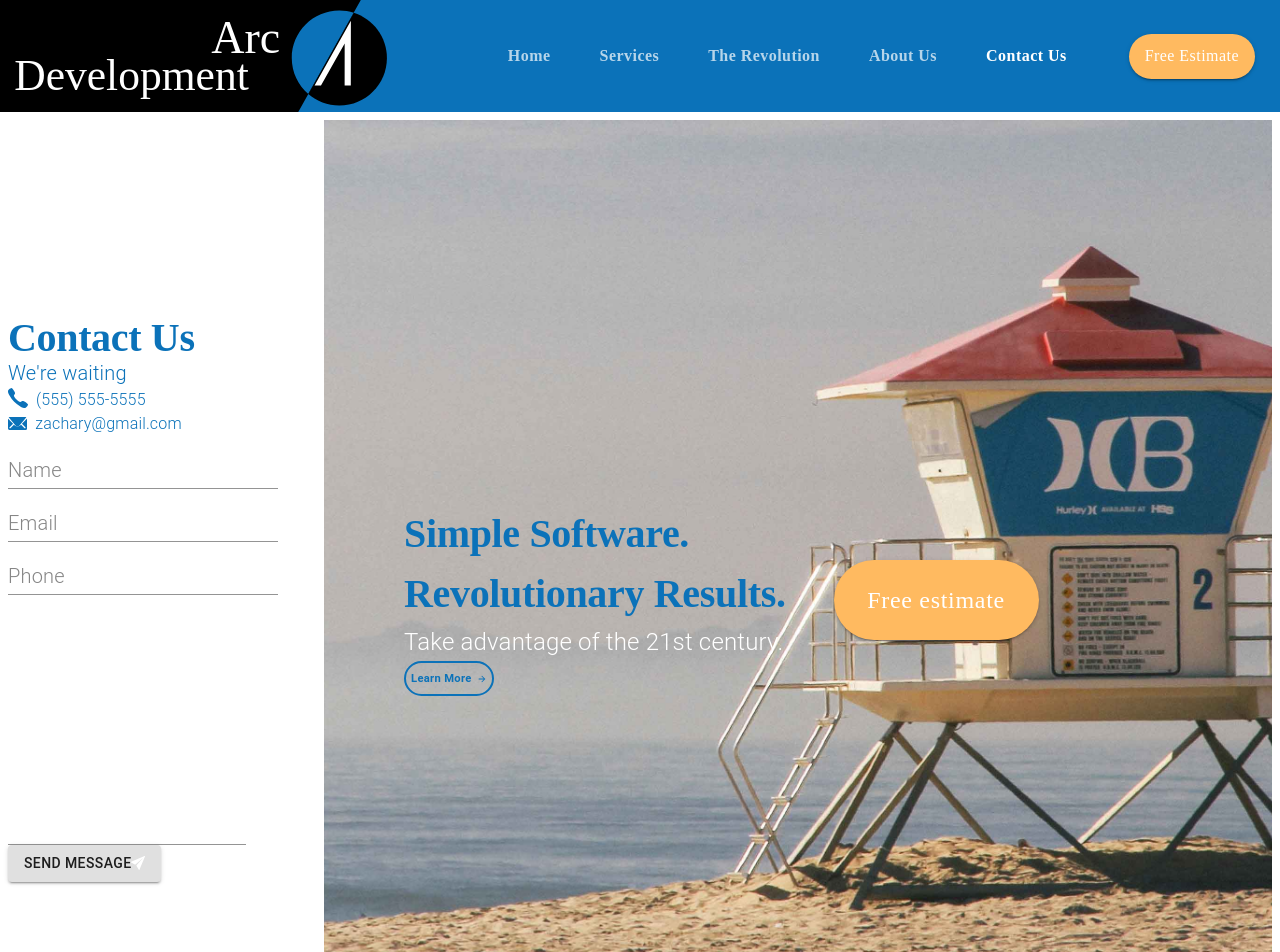
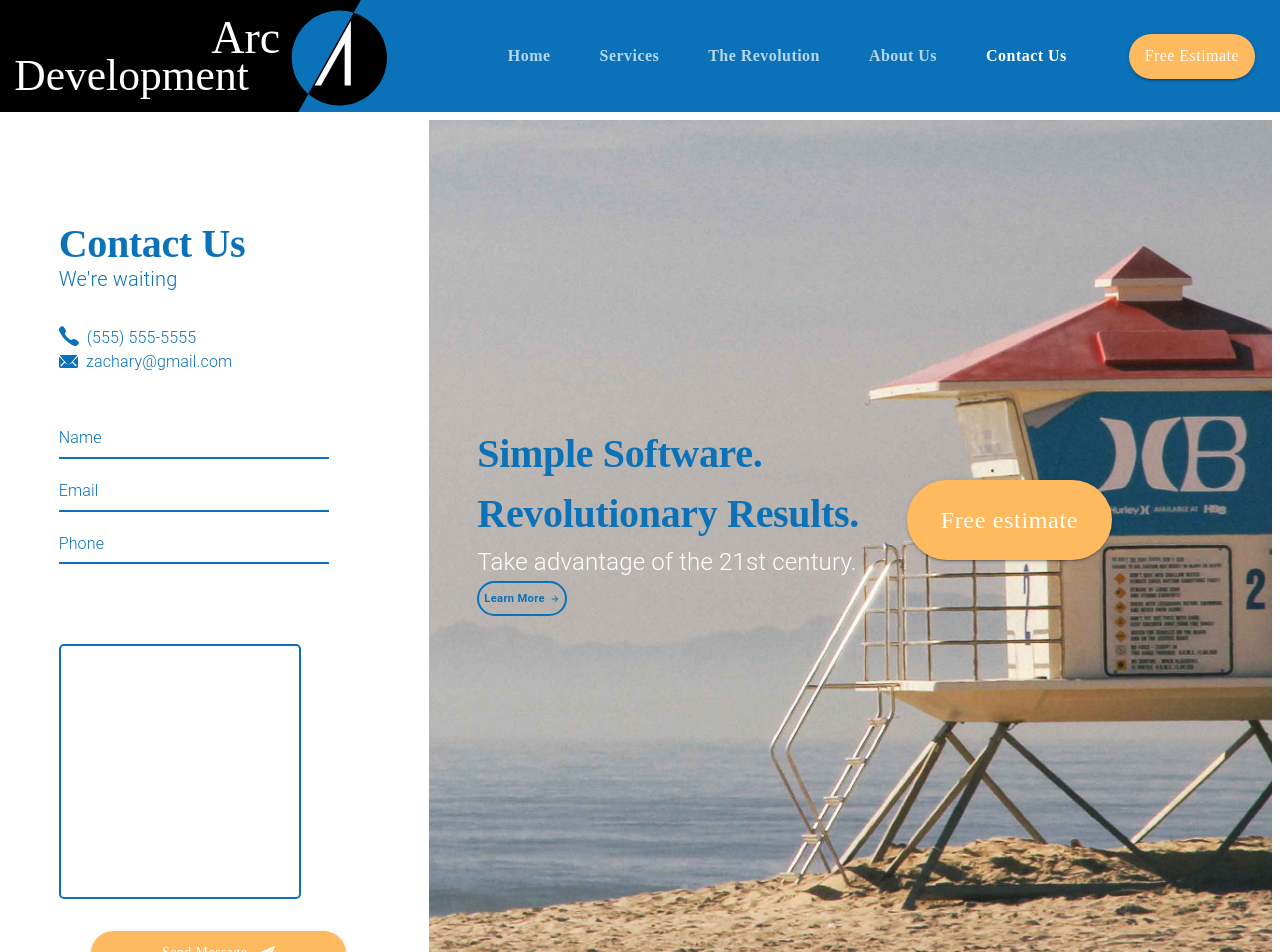
Before and after one commit to BauTancredi/arc-development, a React (Create React App) app: page /contact in a window 1280 px wide. Shown: the top 952 px of the page. Built offline with nearby package versions, Linux system fonts and the light colour scheme; the HTML template or start-up script is replaced by a standard one.

Commit message:
Styling ContactUs page

```diff
--- a/src/components/ContactUs.js
+++ b/src/components/ContactUs.js
@@ -21,6 +21,7 @@
     backgroundSize: "cover",
     backgroundRepeat: "no-repeat",
     height: "60em",
+    paddingBottom: "10em",
   },
   estimateButton: {
     ...theme.typography.estimate,
@@ -49,6 +50,22 @@
       marginBottom: "2em",
     },
   },
+  message: {
+    border: `2px solid ${theme.palette.common.blue}`,
+    marginTop: "5em",
+    borderRadius: 5,
+  },
+  sendButton: {
+    ...theme.typography.estimate,
+    borderRadius: 50,
+    height: 45,
+    width: 255,
+    backgroundColor: theme.palette.common.orange,
+    fontSize: "1 rem",
+    "&:hover": {
+      backgroundColor: theme.palette.secondary.light,
+    },
+  },
 }));
 
 const ContactUs = (props) => {
@@ -63,7 +80,17 @@
 
   return (
     <Grid container>
-      <Grid item container direction="column" lg={3} justify="center">
+      <Grid
+        item
+        container
+        direction="column"
+        lg={4}
+        xl={3}
+        justify="center"
+        alignItems="center"
+      >
+        <Grid item>
+          <Grid container direction="column">
             <Grid item>
               <Typography variant="h2" style={{ lineHeight: 1 }}>
                 Contact Us
@@ -75,9 +102,13 @@
                 We're waiting
               </Typography>
             </Grid>
-        <Grid item container>
+            <Grid item container style={{ marginTop: "2em" }}>
               <Grid item>
-            <img src={phoneIcon} alt="phone" style={{ marginRight: "0.5em" }} />
+                <img
+                  src={phoneIcon}
+                  alt="phone"
+                  style={{ marginRight: "0.5em" }}
+                />
               </Grid>
               <Grid item>
                 <Typography
@@ -88,7 +119,7 @@
                 </Typography>
               </Grid>
             </Grid>
-        <Grid item container>
+            <Grid item container style={{ marginBottom: "2em" }}>
               <Grid item>
                 <img
                   src={emailIcon}
@@ -105,22 +136,23 @@
                 </Typography>
               </Grid>
             </Grid>
-        <Grid item container>
+            <Grid item container style={{ maxWidth: "20em" }}>
               <Grid item>
                 <TextField
                   label="Name"
                   id="name"
                   value={name}
                   onChange={(e) => setName(e.target.value)}
-            ></TextField>
+                />
               </Grid>
+
               <Grid item>
                 <TextField
                   label="Email"
                   id="email"
                   value={email}
                   onChange={(e) => setEmail(e.target.value)}
-            ></TextField>
+                />
               </Grid>
               <Grid item>
                 <TextField
@@ -128,11 +160,13 @@
                   id="phone"
                   value={phone}
                   onChange={(e) => setPhone(e.target.value)}
-            ></TextField>
+                />
               </Grid>
             </Grid>
-        <Grid item>
+            <Grid item style={{ maxWidth: "20em" }}>
               <TextField
+                InputProps={{ disableUnderline: true }}
+                className={classes.message}
                 multiline
                 rows={10}
                 id="message"
@@ -140,23 +174,31 @@
                 onChange={(e) => setMessage(e.target.value)}
               />
             </Grid>
-        <Grid item>
-          <Button variant="contained">
-            Send Message <img src={airplane} alt="paper airplane" />
+            <Grid item container justify="center" style={{ marginTop: "2em" }}>
+              <Button variant="contained" className={classes.sendButton}>
+                Send Message{" "}
+                <img
+                  src={airplane}
+                  alt="paper airplane"
+                  style={{ marginLeft: "1em" }}
+                />
               </Button>
+            </Grid>
+          </Grid>
         </Grid>
       </Grid>
       <Grid
         item
         container
         className={classes.background}
-        lg={9}
+        lg={8}
+        xl={9}
         alignItems="center"
       >
         <Grid
           item
           style={{
-            marginLeft: matchesSM ? 0 : "5em",
+            marginLeft: matchesSM ? 0 : "3em",
             textAlign: matchesSM ? "center" : "inherit",
           }}
         >
--- a/src/components/ui/Theme.js
+++ b/src/components/ui/Theme.js
@@ -75,4 +75,22 @@
       fontWeight: "bold",
     },
   },
+  overrides: {
+    MuiInputLabel: {
+      root: {
+        color: arcBlue,
+        fontSize: "1rem",
+      },
+    },
+    MuiInput: {
+      underline: {
+        "&:before": {
+          borderBottom: `2px solid ${arcBlue}`,
+        },
+        "&:hover:not($disabled):not($focused):not($error):before": {
+          borderBottom: `2px solid ${arcBlue}`,
+        },
+      },
+    },
+  },
 });
```
Lines whose indentation alone changed are shown as unchanged.
